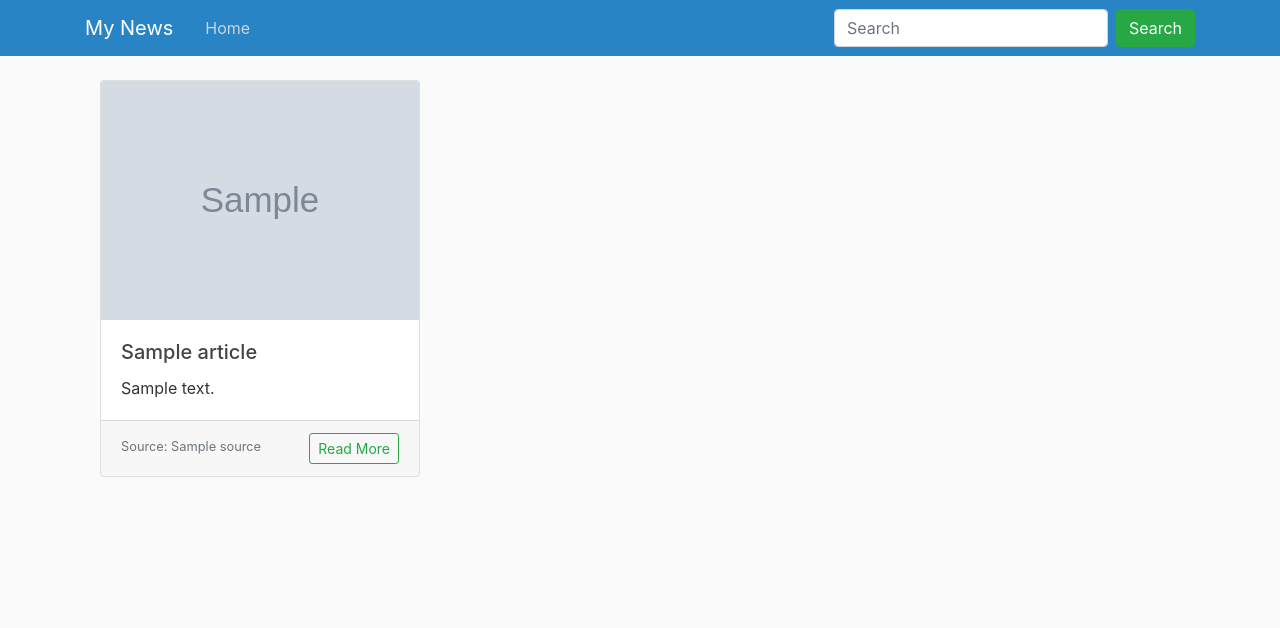
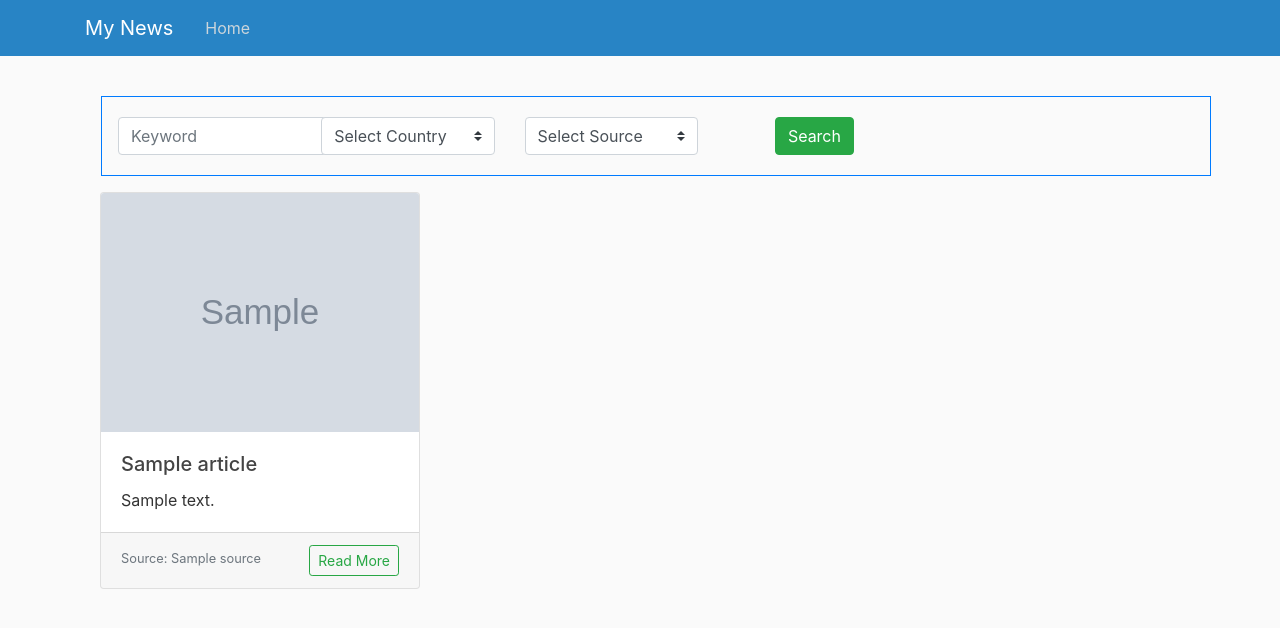
Before and after one commit to MohiuddinSumon/mynews, a Django app: template templates/news/home.html in a window 1280 px wide. Shown: the top 628 px of the page. Run offline with Django 3.2, Linux system fonts and the light colour scheme; the template is opened without the code that fills it: most values are stand-ins (such as "Sample title", 1, 10 or a date in 2020); grey boxes marked "Sample" are stand-in pictures; some libraries are stand-ins or nearby versions.

Commit message:
added filtering bootstrap

```diff
--- a/templates/news/base.html
+++ b/templates/news/base.html
@@ -38,10 +38,7 @@
 {#                    <a class="nav-item nav-link" href="{% url 'register' %}">Register</a>#}
                 {% endif %}
 
-                <form class="form-inline my-2 my-lg-0">
-                  <input class="form-control mr-sm-2" type="search" placeholder="Search" aria-label="Search">
-                  <button class="btn btn-success my-2 my-sm-0" type="submit">Search</button>
-                </form>
+
             </div>
           </div>
         </div>
--- a/templates/news/home.html
+++ b/templates/news/home.html
@@ -1,6 +1,37 @@
 {% extends 'news/base.html' %}
 {% load tz %}
 {% block content %}
+
+    <div class="container m-3 border border-primary p-3">
+        <div class="row">
+            <form class="form-inline" method=POST action="{% url 'home' %}">
+                {% csrf_token %}
+                <div class="col-md-3">
+                    <input class="form-control mr-sm-2" type="search" placeholder="Keyword" name="keyword">
+                </div>
+                <div class="col-md-3">
+                    <select class="custom-select my-1 mr-sm-2" id="country" name="country">
+                        <option selected>Select Country</option>
+                        {% for country in countries %}
+                            <option value="{{ country.code }}">{{ country.name }}</option>
+                        {% endfor %}
+                    </select>
+                </div>
+                <div class="col-md-3">
+                    <select class="custom-select my-1 mr-sm-2" id="source" name="source">
+                        <option selected>Select Source</option>
+                        {% for source in sources %}
+                            <option value="{{ source.code }}">{{ source.name }}</option>
+                        {% endfor %}
+                    </select>
+                </div>
+                <div class="col-md-3 text-center">
+                    <button class="btn btn-success my-2 my-sm-0" type="submit">Search</button>
+                </div>
+            </form>
+        </div>
+    </div>
+
 
     <div class="container">
         <div class="row">
```
Also changed, not shown: news/views.py (+5 -3 lines), readme.md.
